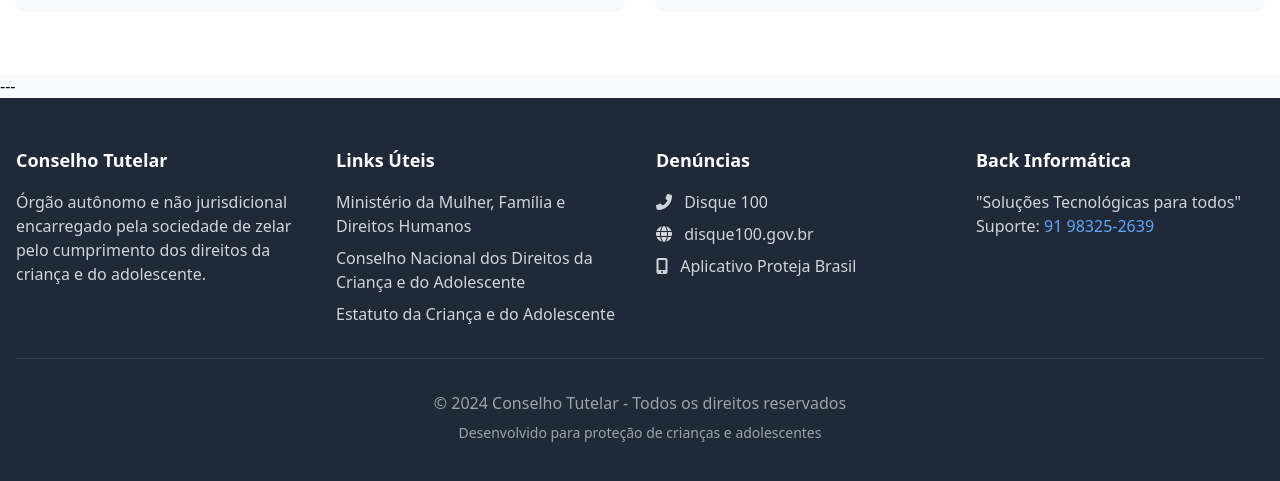
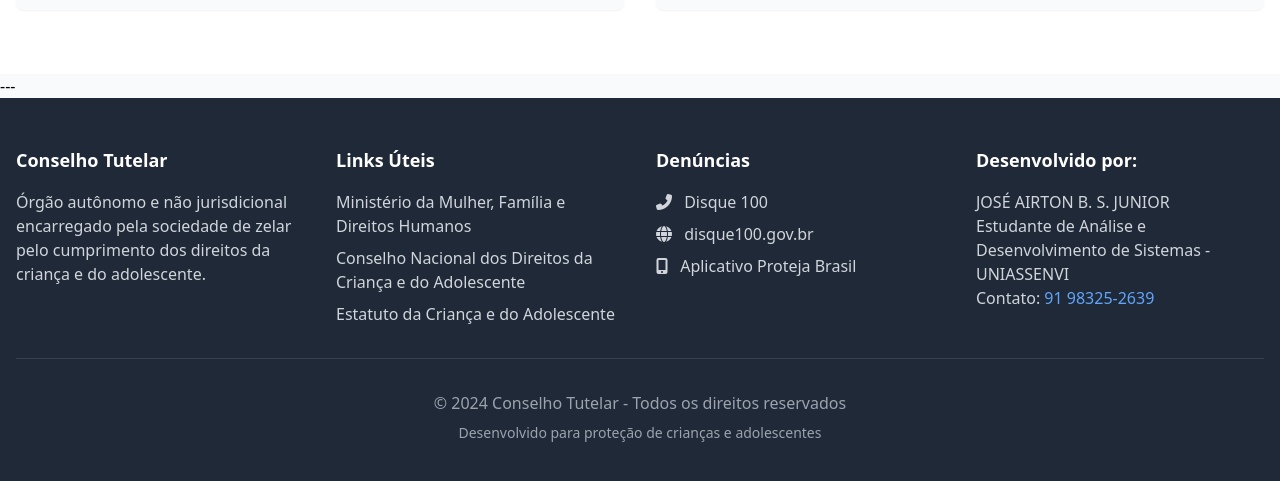
Before and after one commit to JuniorBSDN/conselho_tutelar_vigia, a plain HTML site: page public/index.html in a window 1280 px wide. Shown: the part 4467-4948 px from the top of the page. Drawn offline with nearby package versions, Linux system fonts and the light colour scheme.

Commit message:
Update index.html

```diff
--- a/public/index.html
+++ b/public/index.html
@@ -394,9 +394,10 @@
                     </ul>
                 </div>
                 <div data-aos="fade-up" data-aos-delay="400">
-                    <h3 class="text-lg font-semibold mb-4">Back Informática</h3>
-                    <p class="text-gray-300">"Soluções Tecnológicas para todos"</p>
-                    <p class="text-gray-300">Suporte: <a href="https://wa.me/5591983252639" target="_blank" rel="noopener noreferrer" class="text-blue-400 hover:underline">91 98325-2639</a></p>
+                    <h3 class="text-lg font-semibold mb-4">Desenvolvido por:</h3>
+                    <p class="text-gray-300">JOSÉ AIRTON B. S. JUNIOR </p>
+                    <p class="text-gray-300">Estudante de Análise e Desenvolvimento de Sistemas - UNIASSENVI </p>
+                    <p class="text-gray-300">Contato: <a href="https://wa.me/5591983252639" target="_blank" rel="noopener noreferrer" class="text-blue-400 hover:underline">91 98325-2639</a></p>
                 </div>
             </div>
             <div class="border-t border-gray-700 mt-8 pt-8 text-center text-gray-400">
```
